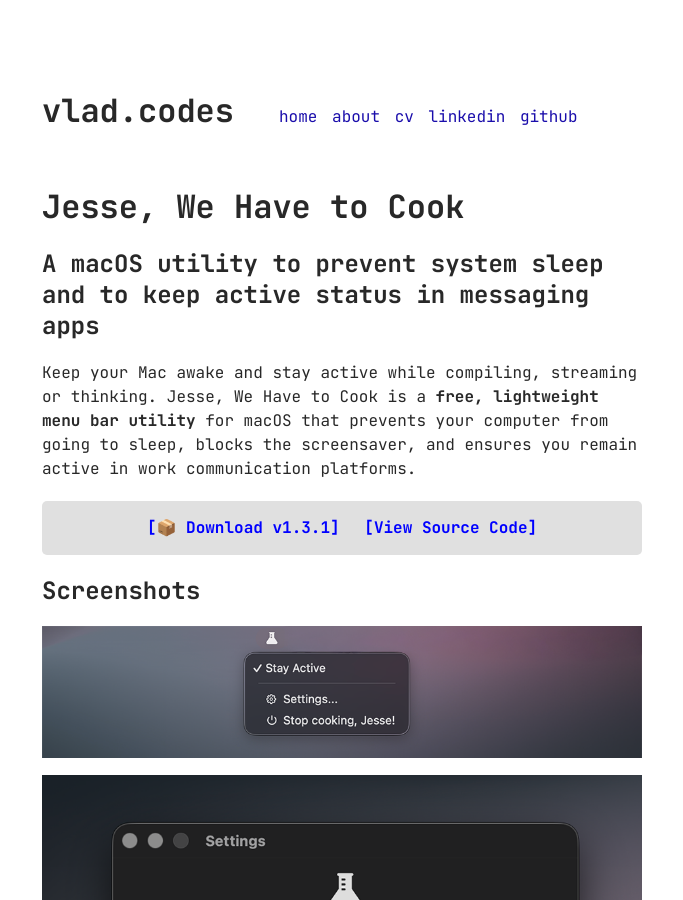
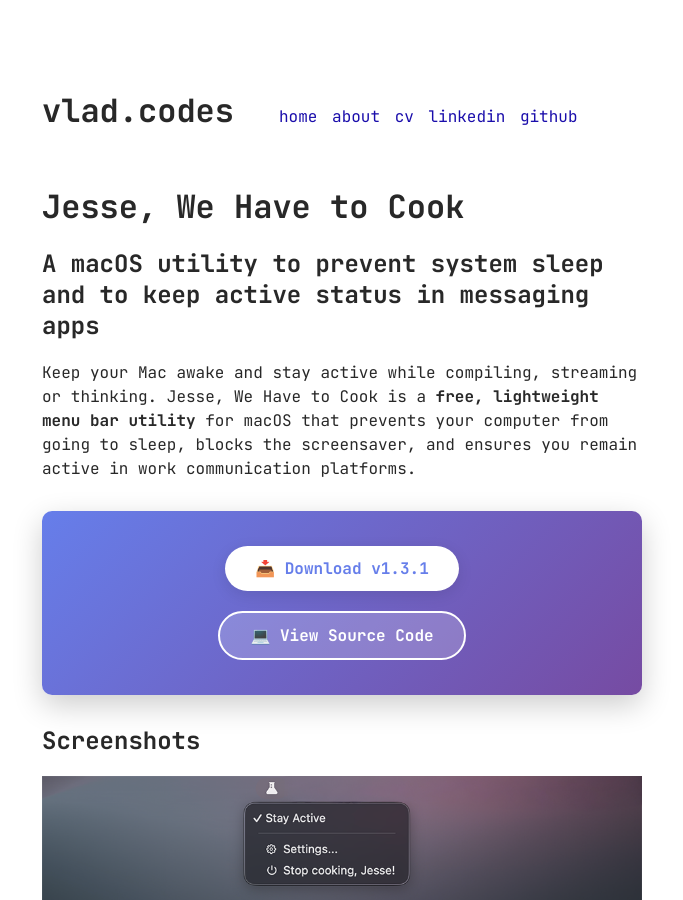
Before and after one commit to vshvedov/vladcodes, a Jekyll site: the page built from jesse-we-have-to-cook.html, in a window 1280 px wide and 900 px high. Shown: the whole window, without its empty margins (298-981 px from the left). Built offline with Jekyll 4.4.1, drawn with Linux system fonts in a browser that asks for light colours.

Commit message:
Enhance download and source code links with improved styling for better visibility

```diff
--- a/jesse-we-have-to-cook.html
+++ b/jesse-we-have-to-cook.html
@@ -25,10 +25,10 @@
     <p>Keep your Mac awake and stay active while compiling, streaming or thinking. Jesse, We Have to Cook is a <strong>free, lightweight menu bar utility</strong> for macOS that prevents your computer from going to sleep, blocks the screensaver, and ensures you remain active in work communication platforms.</p>
   </div>
 
-  <p style="margin: 20px 0; padding: 15px; background: #e0e0e0; border-radius: 5px; text-align: center;">
-    <a href="https://github.com/vshvedov/JesseWeHaveToCook/releases/download/v.1.3.1/JWHTC_latest.zip" target="_blank" rel="noopener" style="margin-right: 15px; font-weight: bold; color: blue;">[📦 Download v1.3.1]</a>
-    <a href="https://github.com/vshvedov/JesseWeHaveToCook" target="_blank" rel="noopener" style="font-weight: bold; color: blue;">[View Source Code]</a>
-  </p>
+  <div style="margin: 30px 0; padding: 25px; background: linear-gradient(135deg, #667eea 0%, #764ba2 100%); border-radius: 10px; text-align: center; box-shadow: 0 10px 30px rgba(0,0,0,0.2);">
+    <a href="https://github.com/vshvedov/JesseWeHaveToCook/releases/download/v.1.3.1/JWHTC_latest.zip" target="_blank" rel="noopener" style="display: inline-block; margin: 10px 15px; padding: 12px 30px; background: white; color: #667eea; text-decoration: none; border-radius: 25px; font-weight: bold; transition: all 0.3s ease; box-shadow: 0 4px 15px rgba(0,0,0,0.1);">📥 Download v1.3.1</a>
+    <a href="https://github.com/vshvedov/JesseWeHaveToCook" target="_blank" rel="noopener" style="display: inline-block; margin: 10px 15px; padding: 12px 30px; background: rgba(255,255,255,0.2); color: white; text-decoration: none; border-radius: 25px; font-weight: bold; border: 2px solid white; transition: all 0.3s ease;">💻 View Source Code</a>
+  </div>
 
   <h2>Screenshots</h2>
   <p>
```
